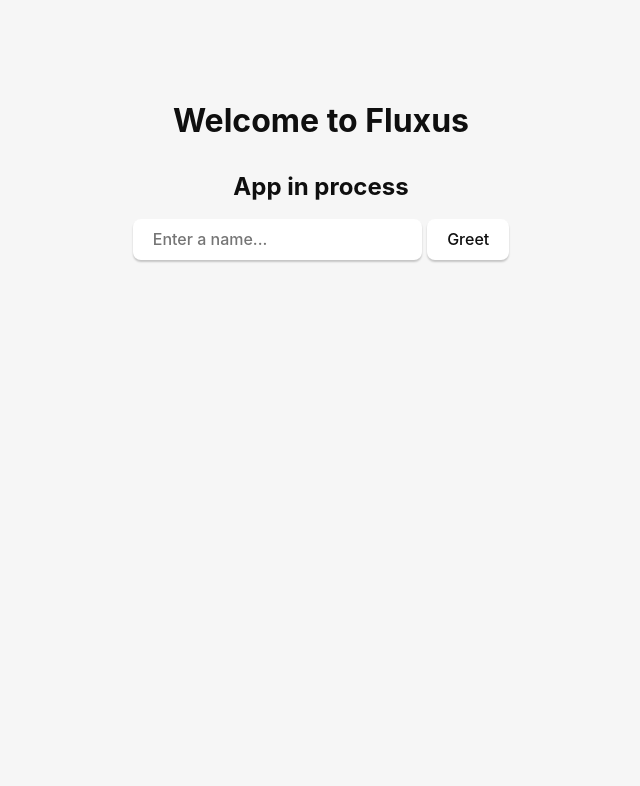
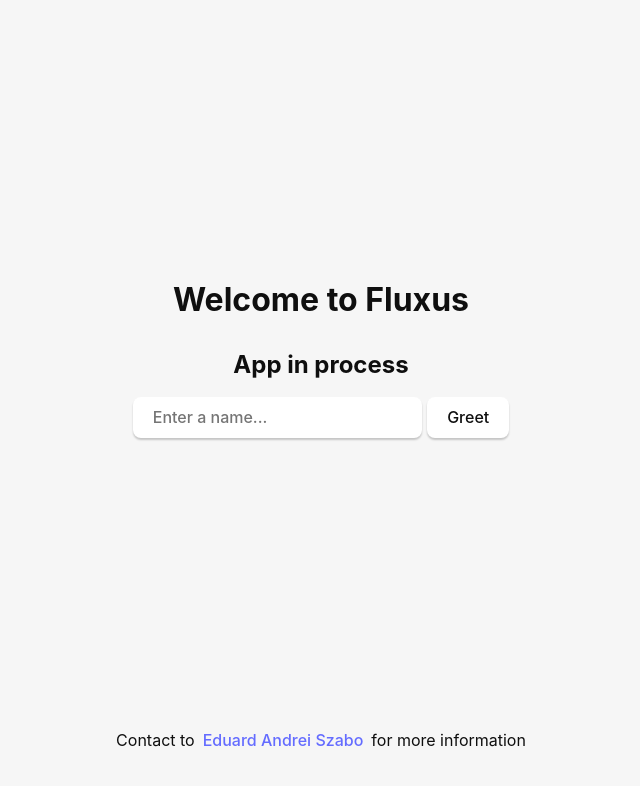
Before and after one commit to EdyAdmin/Fluxus, a React (Vite) app: page / in a window 1280 px wide. Shown: the top 786 px of the page, without its empty margins (319-959 px from the left). Built offline with nearby package versions, Linux system fonts and the light colour scheme.

Commit message:
Seguimos Probando

```diff
--- a/src/App.css
+++ b/src/App.css
@@ -1,10 +1,4 @@
-.logo.vite:hover {
-  filter: drop-shadow(0 0 2em #747bff);
-}
 
-.logo.react:hover {
-  filter: drop-shadow(0 0 2em #61dafb);
-}
 :root {
   font-family: Inter, Avenir, Helvetica, Arial, sans-serif;
   font-size: 16px;
@@ -23,7 +17,9 @@
 
 .container {
   margin: 0;
-  padding-top: 10vh;
+  min-height: 90vh;
+  width: 100%;
+  /*padding-top: 10vh;*/
   display: flex;
   flex-direction: column;
   justify-content: center;
@@ -37,10 +33,6 @@
   transition: 0.75s;
 }
 
-.logo.tauri:hover {
-  filter: drop-shadow(0 0 2em #24c8db);
-}
-
 .row {
   display: flex;
   justify-content: center;
@@ -50,6 +42,13 @@
   font-weight: 500;
   color: #646cff;
   text-decoration: inherit;
+}
+
+footer {
+  display: flex;
+  flex-direction: row;
+  justify-content: center;
+  gap: 1vh
 }
 
 a:hover {
--- a/src/App.tsx
+++ b/src/App.tsx
@@ -1,5 +1,4 @@
 import { useState } from "react";
-import reactLogo from "./assets/react.svg";
 import { invoke } from "@tauri-apps/api/core";
 import "./App.css";
 
@@ -13,6 +12,7 @@
   }
 
   return (
+    <>
       <main className="container">
         <h1>Welcome to Fluxus</h1>
         <h2> App in process </h2>
@@ -33,6 +33,8 @@
         </form>
         <p>{greetMsg}</p>
       </main>
+      <footer> Contact to <a href= "https://www.linkedin.com/in/eduard-andrei-szabo-02406641b/"> Eduard Andrei Szabo </a> for more information </footer>
+    </>
   );
 }
 
```
Lines whose indentation alone changed are shown as unchanged.
